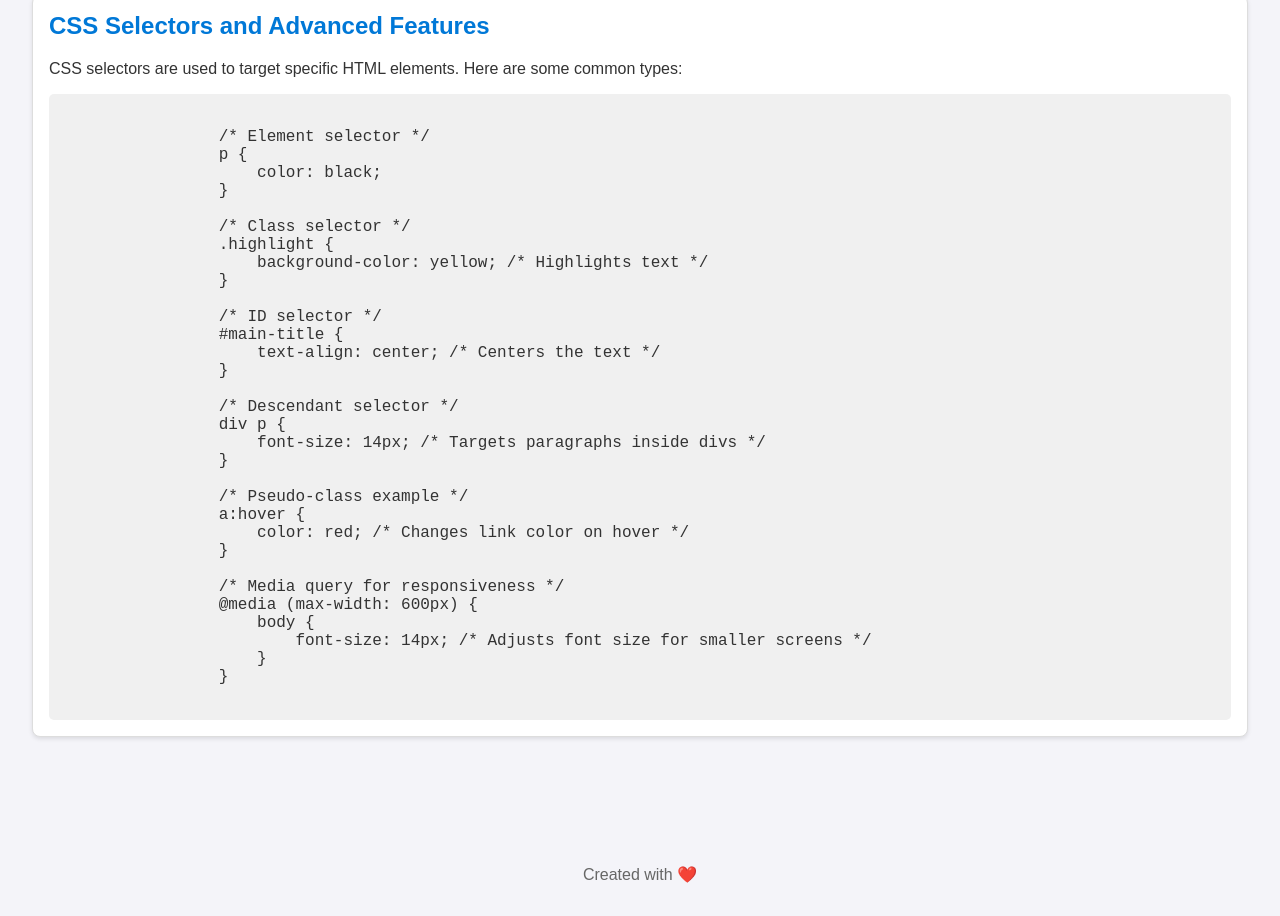
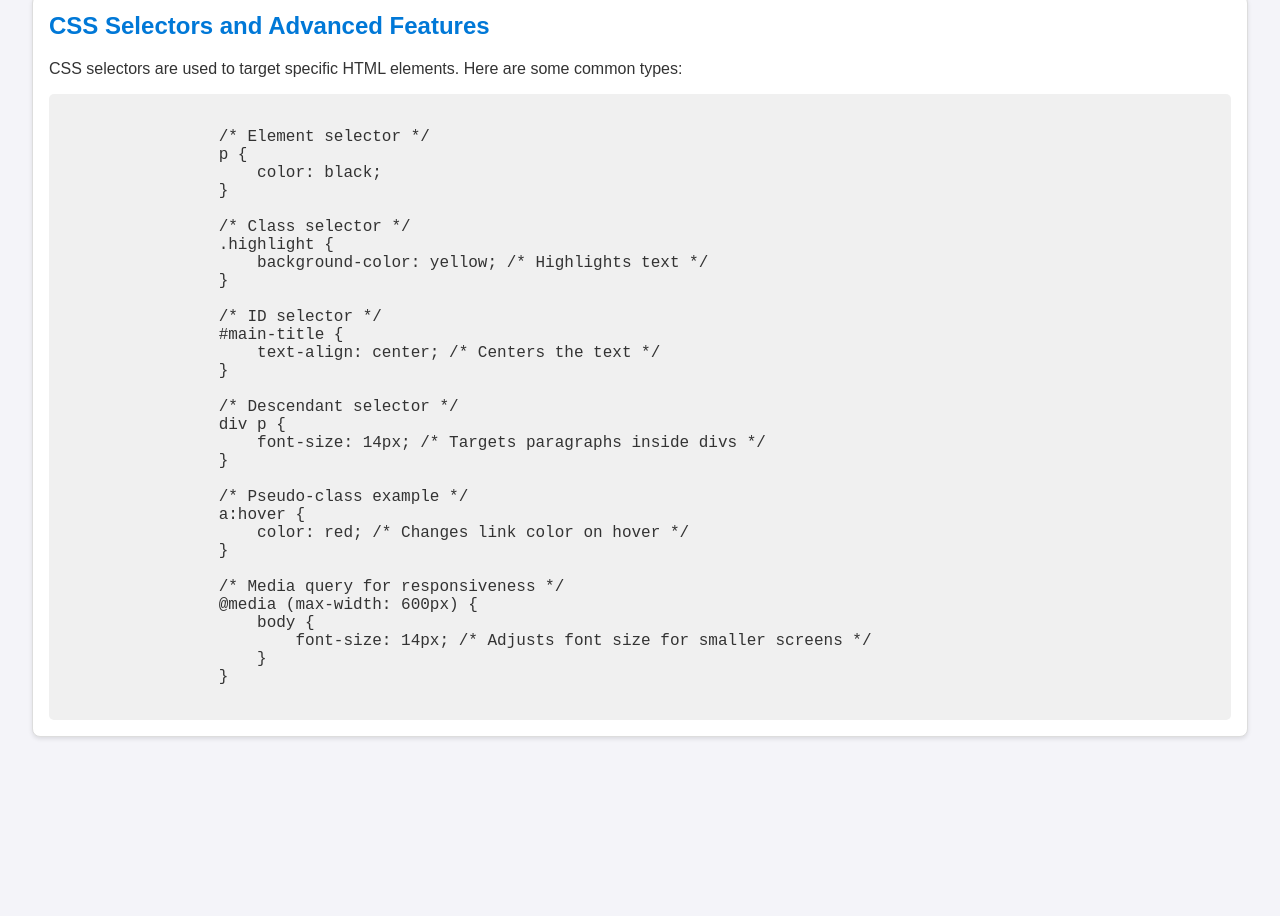
Before and after one commit to elhadj1234/html-css-cheatsheet-starting, a plain HTML site: page index.html in a window 1280 px wide. Shown: the part 1893-2809 px from the top of the page. After the commit the page ends 2758 px from the top, so only its background shows below. Drawn offline with Linux system fonts and the light colour scheme.

Commit message:
Update index.html

```diff
--- a/index.html
+++ b/index.html
@@ -133,7 +133,7 @@
     </main>
 
     <footer>
-        <p>Created with ❤️ </p>
+
     </footer>
 </body>
 </html>
```
